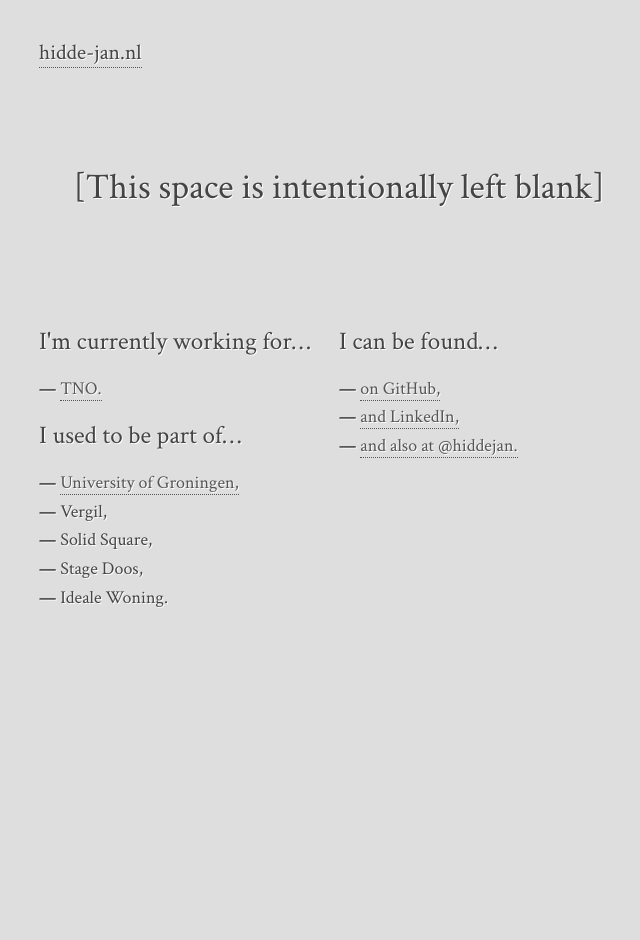
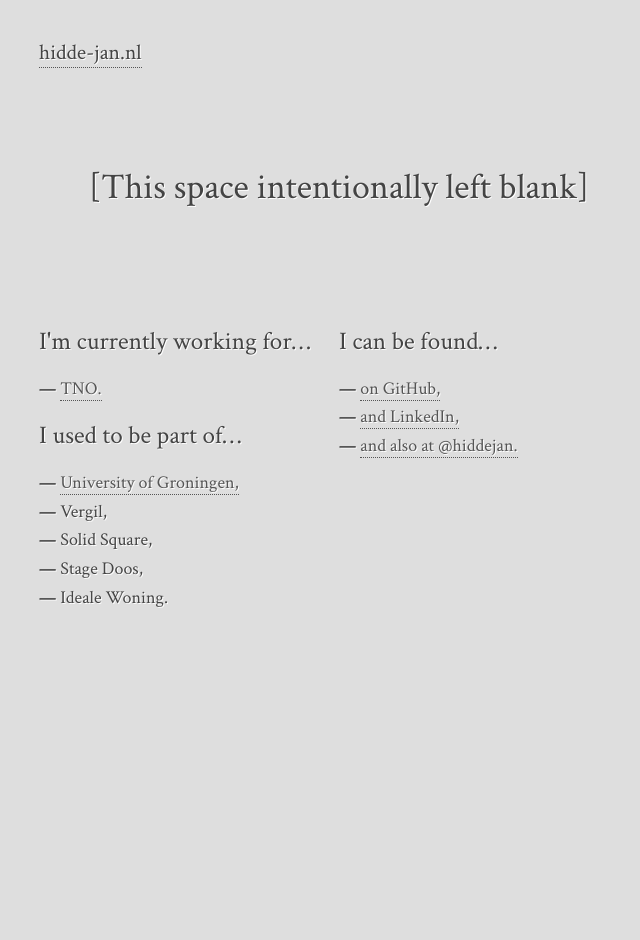
Before and after one commit to hidde-jan/hidde-jan.github.io, a Jekyll site: the page built from index.html, in a window 1280 px wide. Shown: the whole page, without its empty margins (301-941 px from the left). Built offline with Jekyll 4.4.1, drawn with Linux system fonts in a browser that asks for light colours.

Commit message:
Formatting

```diff
--- a/_layouts/default.html
+++ b/_layouts/default.html
@@ -1,28 +1,34 @@
-<!doctype html>
+<!DOCTYPE html>
 <html>
   <head>
-    <meta charset="utf-8">
-    <meta http-equiv="X-UA-Compatible" content="IE=edge,chrome=1">
+    <meta charset="utf-8" />
+    <meta http-equiv="X-UA-Compatible" content="IE=edge,chrome=1" />
     <title>{{ page.title }}</title>
-    <meta name="viewport" content="width=device-width">
+    <meta name="viewport" content="width=device-width" />
 
     <!-- Google font -->
-    <link href="https://fonts.googleapis.com/css?family=Crimson+Text" rel="stylesheet">
+    <link
+      href="https://fonts.googleapis.com/css?family=Crimson+Text"
+      rel="stylesheet"
+    />
     <!-- Custom CSS -->
-    <link rel="stylesheet" href="/css/main.css">
+    <link rel="stylesheet" href="/css/main.css" />
   </head>
   <body>
     <nav>
-      <h1><a title="Warning: this link does (almost) nothing" href="/">{{ site.name }}</a></h1>
+      <h1>
+        <a title="Warning: this link does (almost) nothing" href="/">
+          {{ site.name }}
+        </a>
+      </h1>
     </nav>
 
     <p class="blank">
-      [This space is intentionally left blank]
+      [This space intentionally left blank]
     </p>
 
     <article class="{{ page.class }}">
       {{ content }}
     </article>
-
   </body>
 </html>
```
